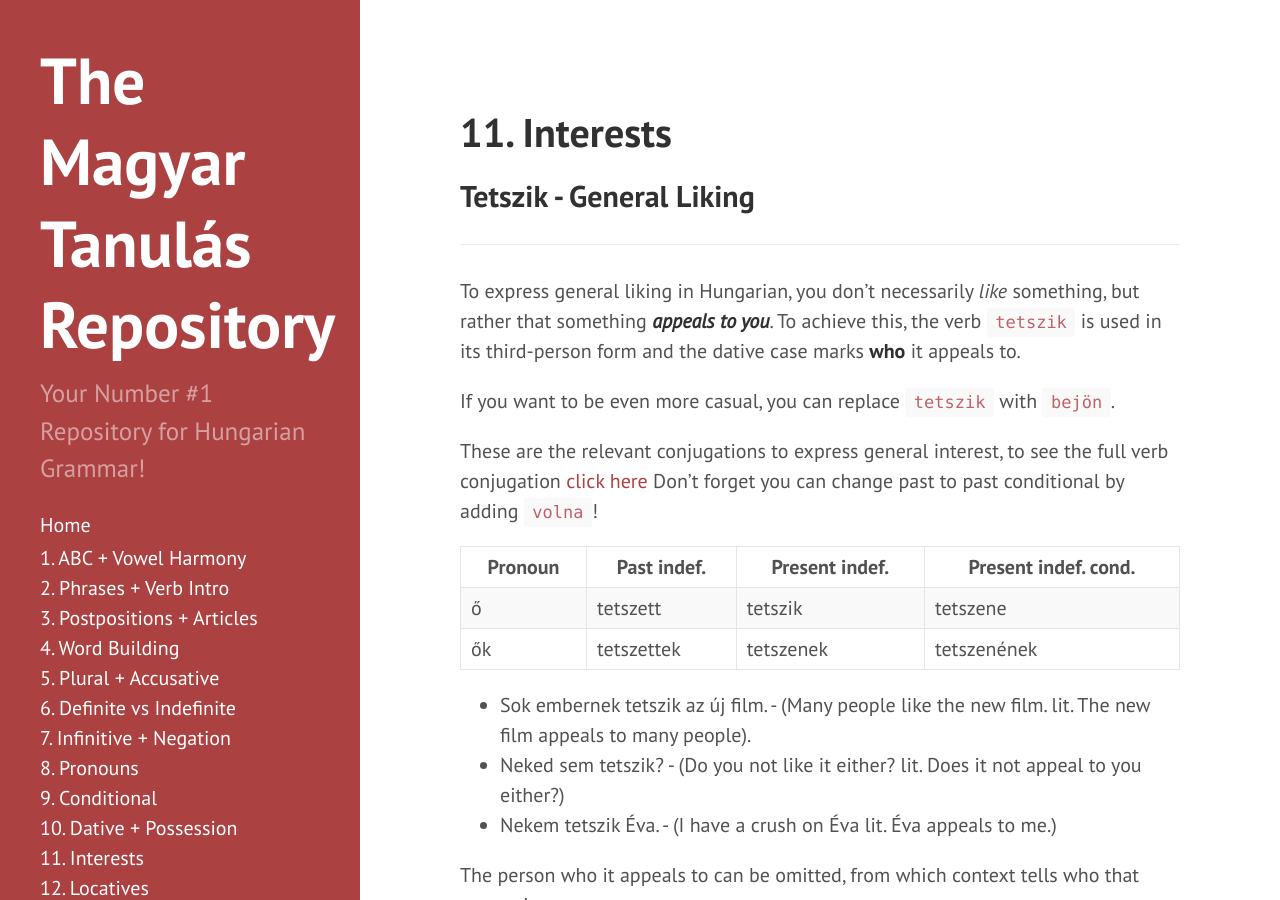
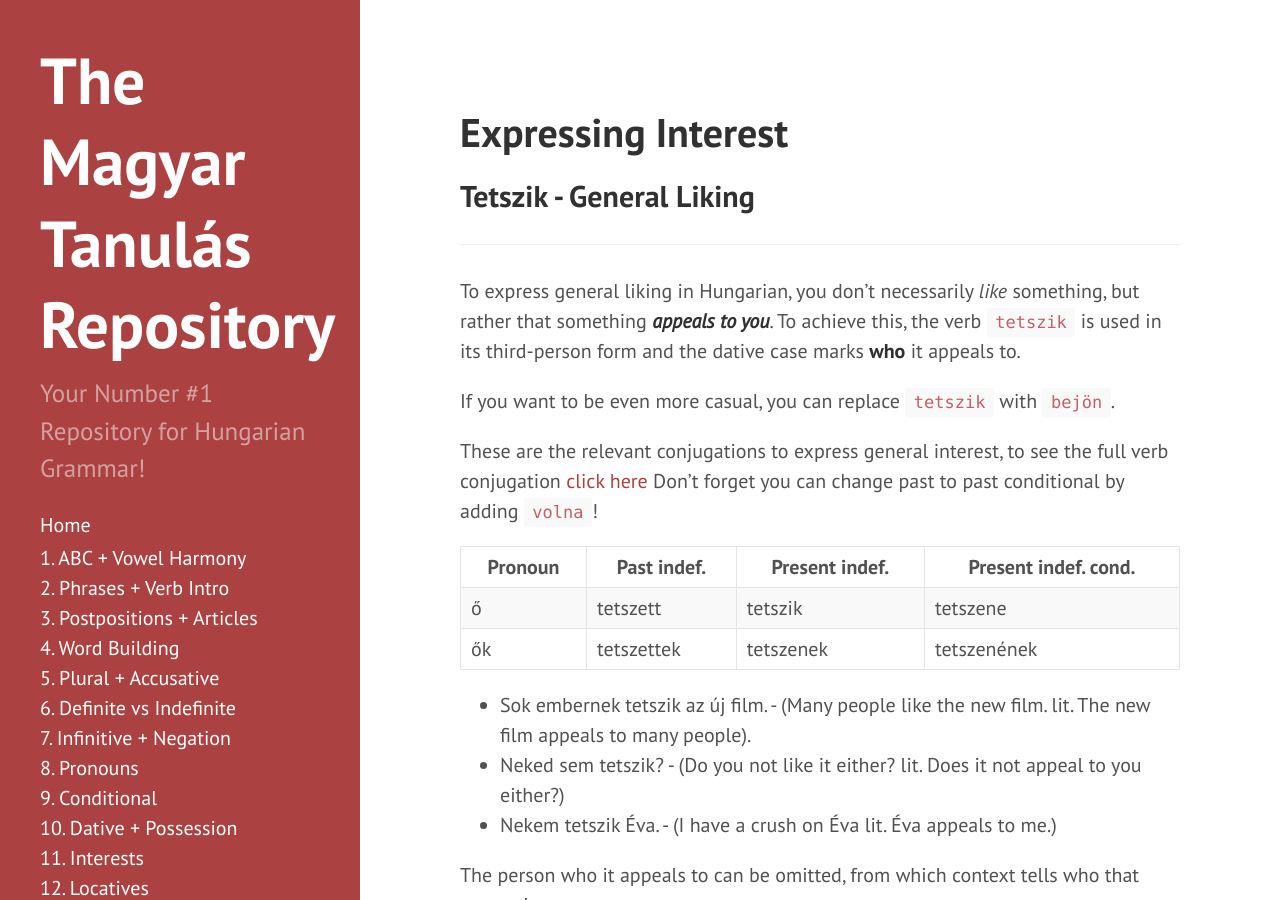
Before and after one commit to Magyartanulas/magyartanulas.github.io, a Jekyll site: the page built from interests.md, in a window 1280 px wide and 900 px high. Built offline with Jekyll 4.4.1, drawn with Linux system fonts in a browser that asks for light colours; Markdown is read by kramdown in place of the engine named in the settings.

Commit message:
Update and rename Section11.md to interests.md

```diff
--- a/Section11.md
+++ b/interests.md
@@ -1,7 +1,6 @@
 ---
 layout: page
-title: 11. Interests
-order: 11
+title: Expressing Interest
 ---
 
 ## Tetszik - General Liking
```
